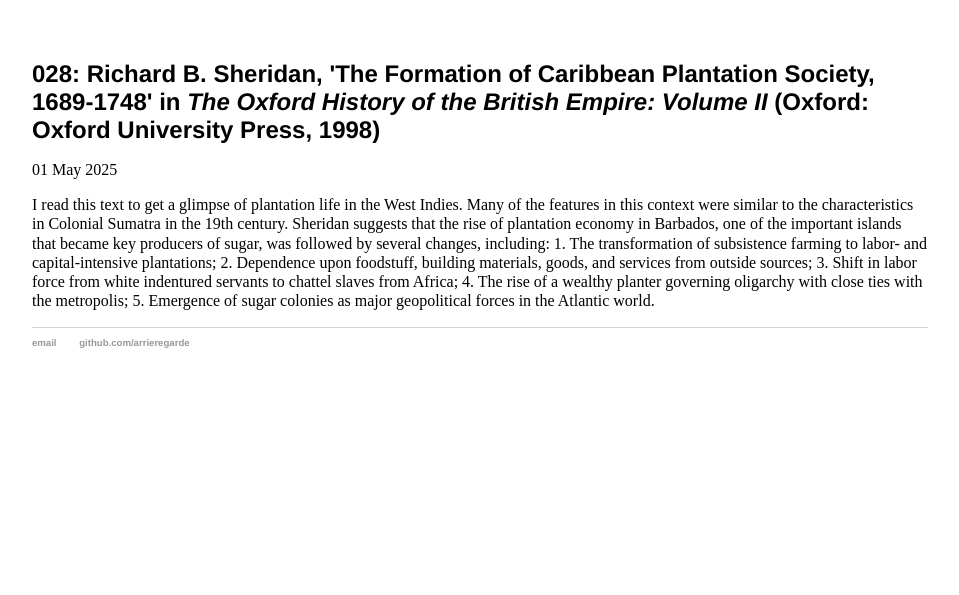
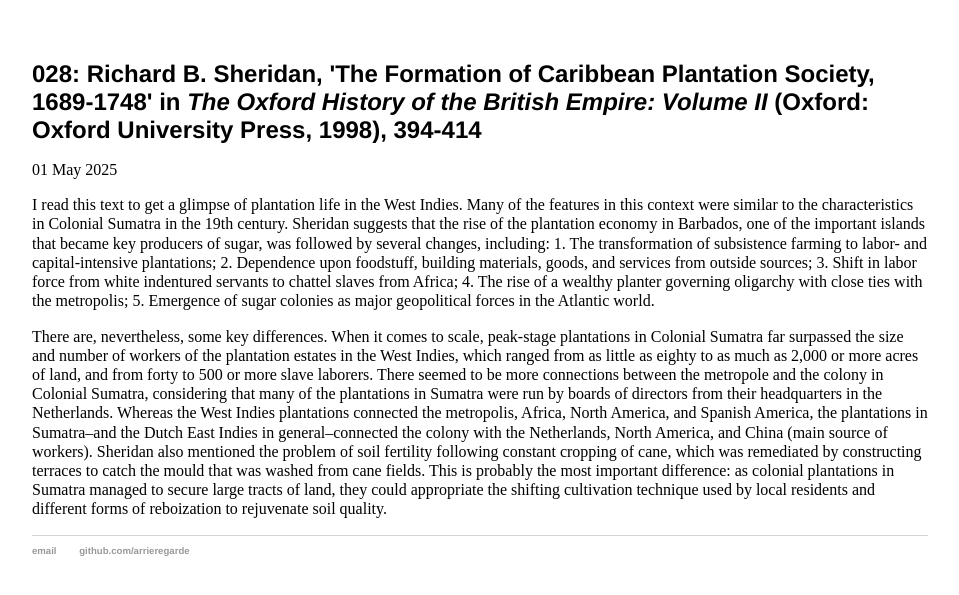
Before and after one commit to arrieregarde/arrieregarde.github.io, a Jekyll site: the page built from _posts/2025-01-05-028.md, in a window 1280 px wide. Shown: the top 595 px of the page, without its empty margins (160-1119 px from the left). Built offline with Jekyll 4.4.1, drawn with Linux system fonts in a browser that asks for light colours.

Commit message:
Update 2025-01-05-028.md

```diff
--- a/_posts/2025-01-05-028.md
+++ b/_posts/2025-01-05-028.md
@@ -1,6 +1,8 @@
 ---
 layout: post
-title: "028: Richard B. Sheridan, 'The Formation of Caribbean Plantation Society, 1689-1748' in <em>The Oxford History of the British Empire: Volume II</em> (Oxford: Oxford University Press, 1998)"
+title: "028: Richard B. Sheridan, 'The Formation of Caribbean Plantation Society, 1689-1748' in <em>The Oxford History of the British Empire: Volume II</em> (Oxford: Oxford University Press, 1998), 394-414"
 date: 2025-05-01
 ---
-I read this text to get a glimpse of plantation life in the West Indies. Many of the features in this context were similar to the characteristics in Colonial Sumatra in the 19th century. Sheridan suggests that the rise of plantation economy in Barbados, one of the important islands that became key producers of sugar, was followed by several changes, including: 1. The transformation of subsistence farming to labor- and capital-intensive plantations; 2. Dependence upon foodstuff, building materials, goods, and services from outside sources; 3. Shift in labor force from white indentured servants to chattel slaves from Africa; 4. The rise of a wealthy planter governing oligarchy with close ties with the metropolis; 5. Emergence of sugar colonies as major geopolitical forces in the Atlantic world.
+I read this text to get a glimpse of plantation life in the West Indies. Many of the features in this context were similar to the characteristics in Colonial Sumatra in the 19th century. Sheridan suggests that the rise of the plantation economy in Barbados, one of the important islands that became key producers of sugar, was followed by several changes, including: 1. The transformation of subsistence farming to labor- and capital-intensive plantations; 2. Dependence upon foodstuff, building materials, goods, and services from outside sources; 3. Shift in labor force from white indentured servants to chattel slaves from Africa; 4. The rise of a wealthy planter governing oligarchy with close ties with the metropolis; 5. Emergence of sugar colonies as major geopolitical forces in the Atlantic world.
+
+There are, nevertheless, some key differences. When it comes to scale, peak-stage plantations in Colonial Sumatra far surpassed the size and number of workers of the plantation estates in the West Indies, which ranged from as little as eighty to as much as 2,000 or more acres of land, and from forty to 500 or more slave laborers. There seemed to be more connections between the metropole and the colony in Colonial Sumatra, considering that many of the plantations in Sumatra were run by boards of directors from their headquarters in the Netherlands. Whereas the West Indies plantations connected the metropolis, Africa, North America, and Spanish America, the plantations in Sumatra--and the Dutch East Indies in general--connected the colony with the Netherlands, North America, and China (main source of workers). Sheridan also mentioned the problem of soil fertility following constant cropping of cane, which was remediated by constructing terraces to catch the mould that was washed from cane fields. This is probably the most important difference: as colonial plantations in Sumatra managed to secure large tracts of land, they could appropriate the shifting cultivation technique used by local residents and different forms of reboization to rejuvenate soil quality.
```
